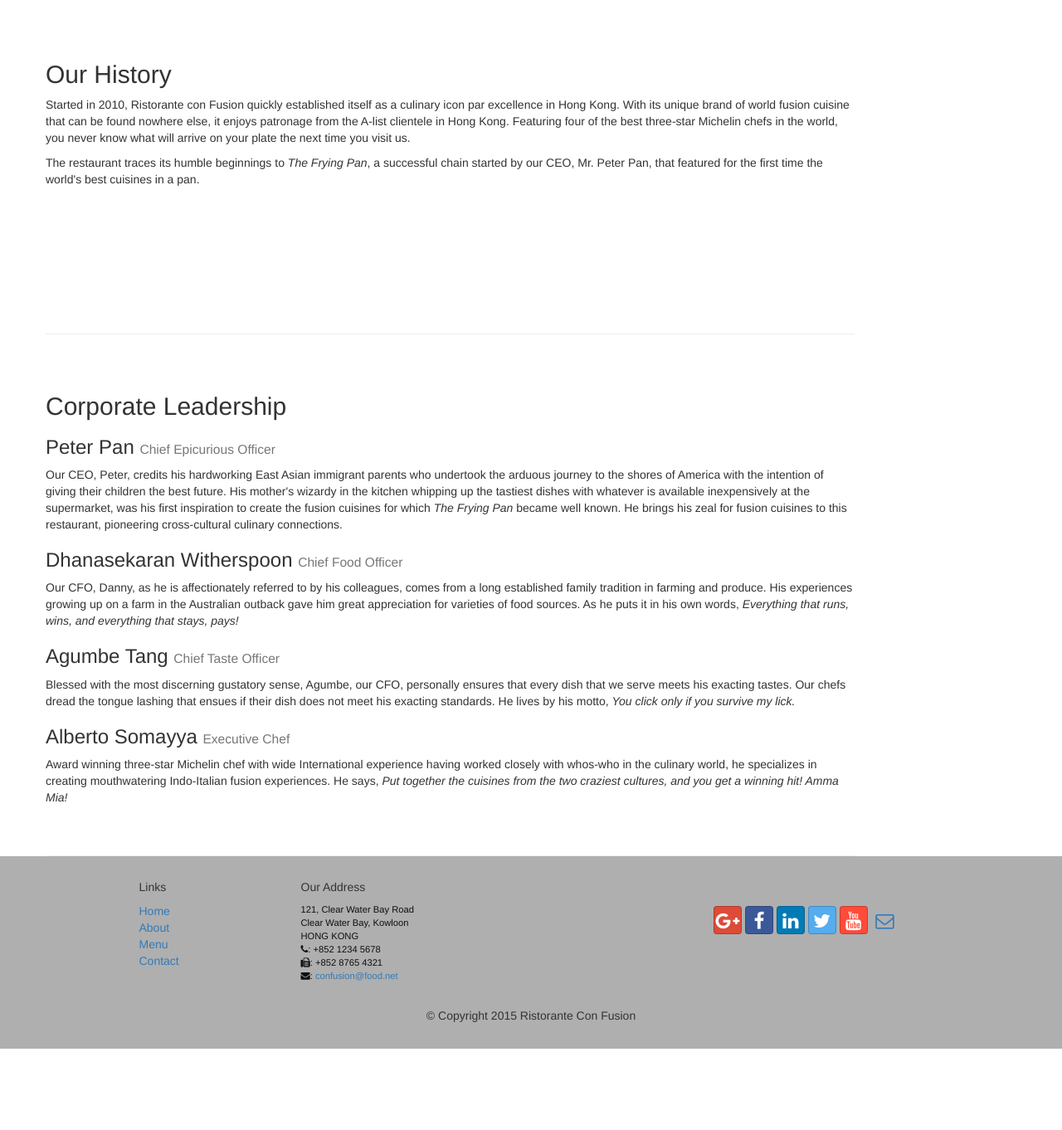
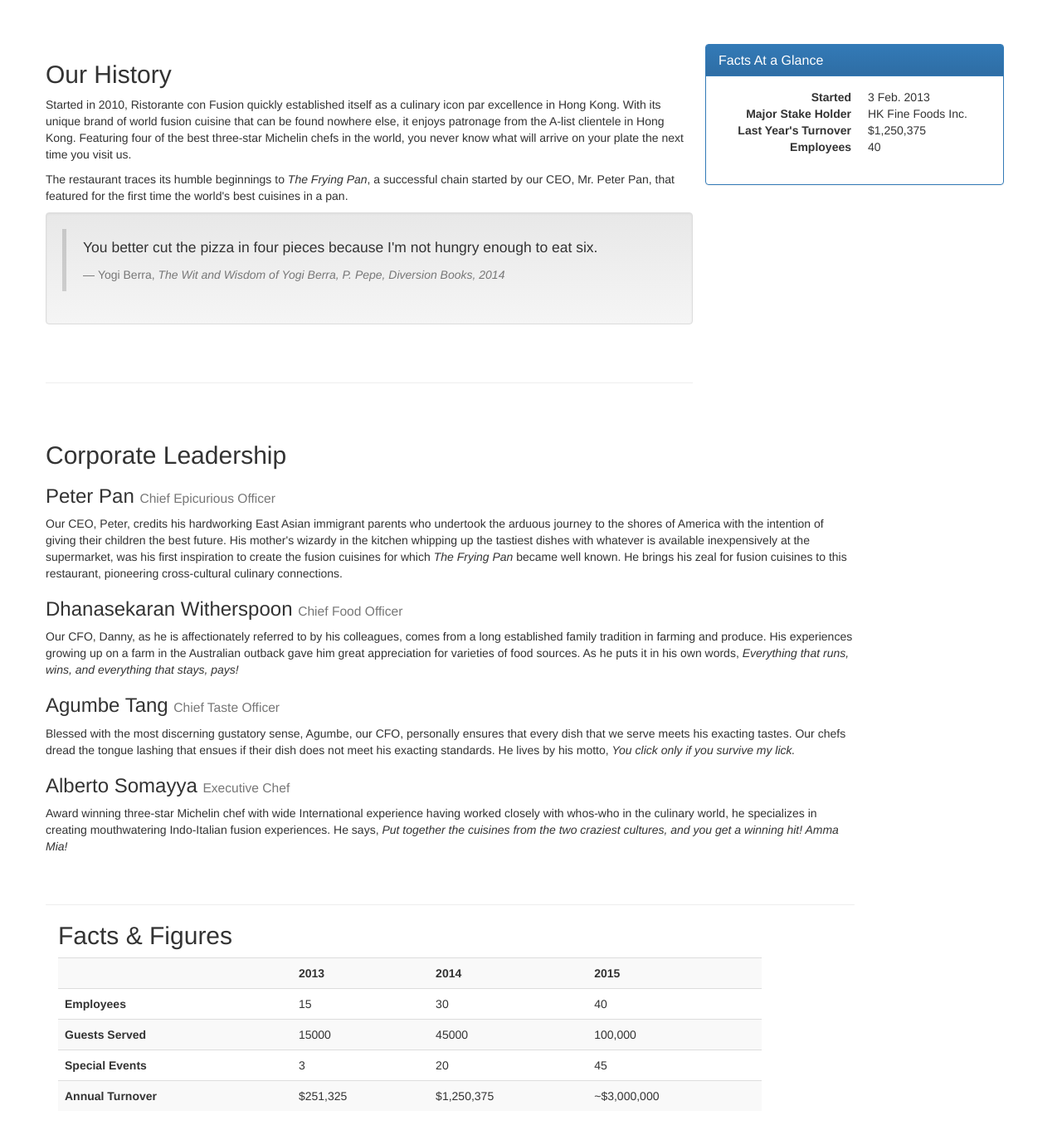
Before and after one commit to amoghranadive/conFusion, a plain HTML site: page aboutus.html in a window 1280 px wide. Shown: the part 580-1942 px from the top of the page at 83% size. Before the commit the page ends 1844 px from the top, so only its background shows below. Drawn offline with nearby package versions, Linux system fonts and the light colour scheme.

Commit message:
Added panel, well and table

```diff
--- a/aboutus.html
+++ b/aboutus.html
@@ -99,13 +99,42 @@
         </div>
 
         <div class="row">
-            <div class="col-xs-12 col-sm-10 col-sum-pull-2 row-content">
+            <div class="col-xs-12 col-sm-8 row-content">
                 <h2>Our History</h2>
                 <p>Started in 2010, Ristorante con Fusion quickly established itself as a culinary icon par excellence in Hong Kong. With its unique brand of world fusion cuisine that can be found nowhere else, it enjoys patronage from the A-list clientele in Hong Kong.  Featuring four of the best three-star Michelin chefs in the world, you never know what will arrive on your plate the next time you visit us.</p>
                 <p>The restaurant traces its humble beginnings to <em>The Frying Pan</em>, a successful chain started by our CEO, Mr. Peter Pan, that featured for the first time the world's best cuisines in a pan.</p>
+                <div class="well">
+                    <blockquote>
+                        <p>You better cut the pizza in four pieces because
+                            I'm not hungry enough to eat six.
+                        </p>
+                        <footer>Yogi Berra,
+                          <cite>The Wit and Wisdom of Yogi Berra,
+                            P. Pepe, Diversion Books, 2014
+                            </cite>
+                        </footer>
+                    </blockquote>
+                </div>
             </div>
-            <div class="col-xs-12 col-sm-2 col-sum-push-10">
+            <div class="col-xs-12 col-sm-4">
                 <p style="padding:20px;"></p>
+                <div class="panel panel-primary">
+                    <div class="panel-heading">
+                        <h3 class="panel-title">Facts At a Glance</h3>
+                    </div>
+                    <div class="panel-body">
+                        <dl class="dl-horizontal">
+                            <dt>Started</dt>
+                            <dd>3 Feb. 2013</dd>
+                            <dt>Major Stake Holder</dt>
+                            <dd>HK Fine Foods Inc.</dd>
+                            <dt>Last Year's Turnover</dt>
+                            <dd>$1,250,375</dd>
+                            <dt>Employees</dt>
+                            <dd>40</dd>
+                        </dl>
+                    </div>
+                </div>
             </div>
         </div>
 
@@ -123,6 +152,48 @@
             </div>
              <div class="col-xs-12 col-sm-2 col-sum-push-10">
                 <p style="padding:20px;"></p>
+            </div>
+            <div class="row row-content">
+                <div class="col-xs-12 col-sm-9">
+                    <h2>Facts &amp; Figures</h2>
+                    <div class="table-responsive">
+                        <table class="table table-striped">
+                            <tr>
+                                <td>&nbsp;</td>
+                                <th>2013</th>
+                                <th>2014</th>
+                                <th>2015</th>
+                            </tr>
+                            <tr>
+                                <th>Employees</th>
+                                <td>15</td>
+                                <td>30</td>
+                                <td>40</td>
+                            </tr>
+                            <tr>
+                                <th>Guests Served</th>
+                                <td>15000</td>
+                                <td>45000</td>
+                                <td>100,000</td>
+                            </tr>
+                            <tr>
+                                <th>Special Events</th>
+                                <td>3</td>
+                                <td>20</td>
+                                <td>45</td>
+                            </tr>
+                            <tr>
+                                <th>Annual Turnover</th>
+                                <td>$251,325</td>
+                                <td>$1,250,375</td>
+                                <td>~$3,000,000</td>
+                            </tr>
+                        </table>
+                    </div>
+                </div>
+                <div class="col-xs-12 col-sm-3">
+                    <p style="padding:20px;"></p>
+                </div>
             </div>
        </div>
 
```
